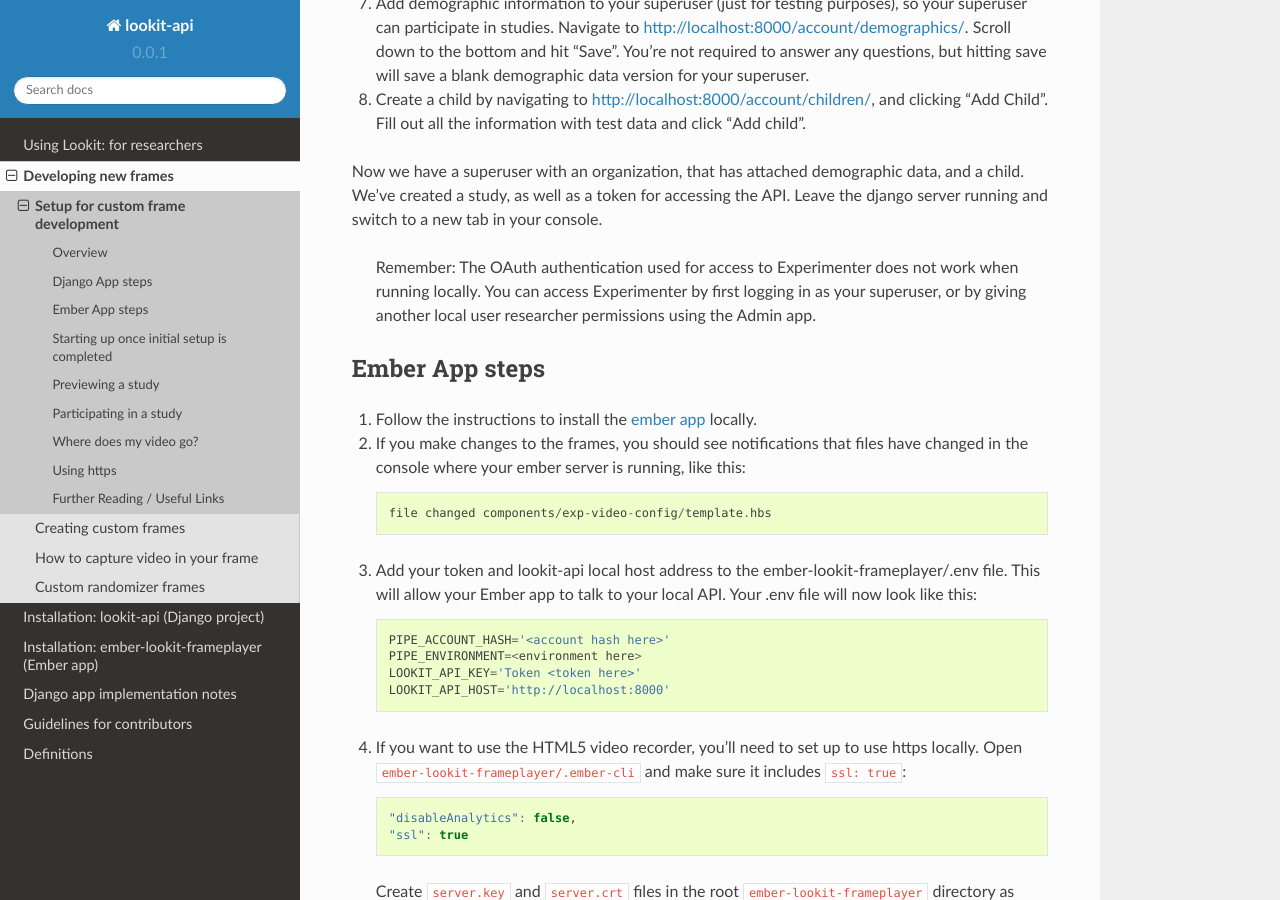
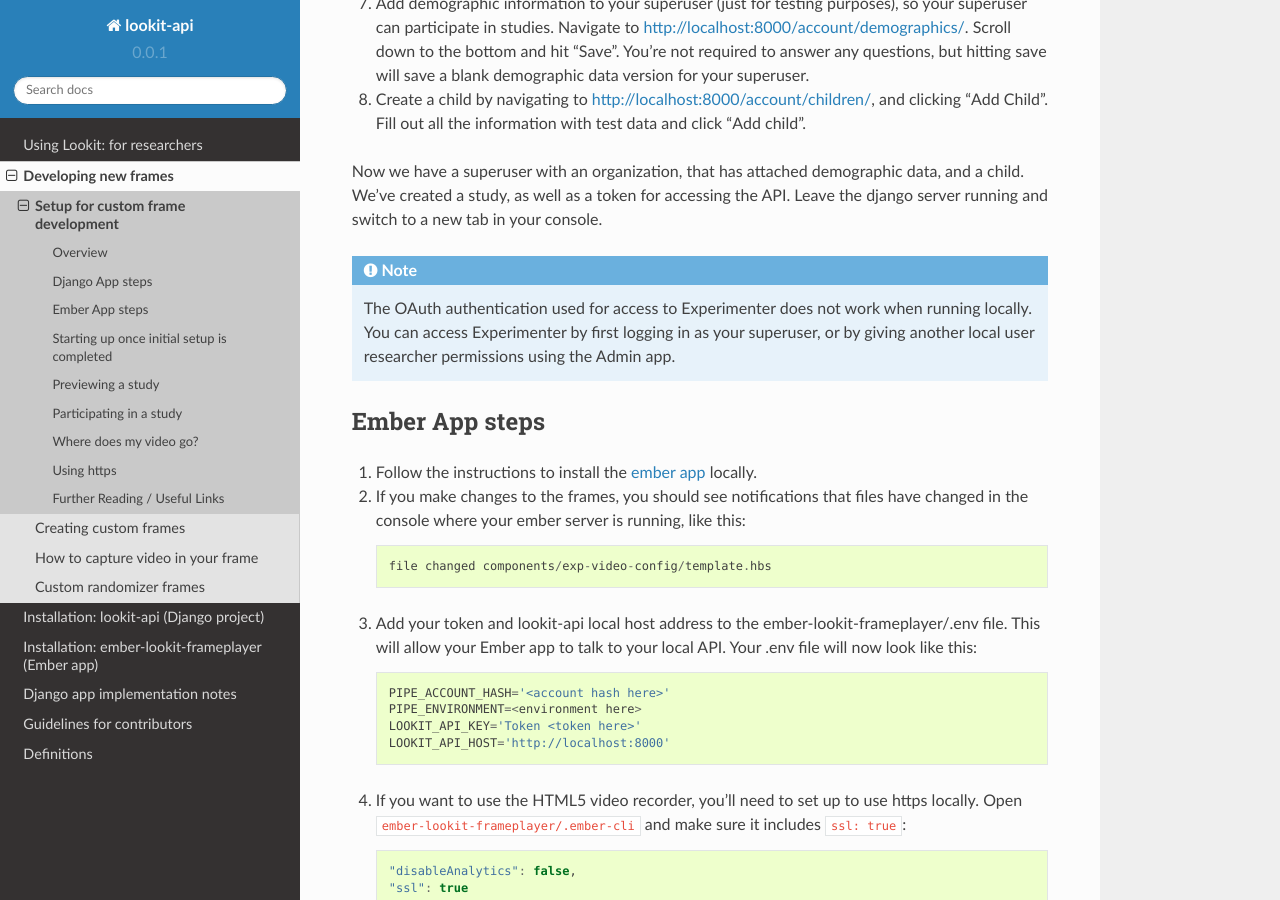
Before and after one commit to lookit/lookit-docs, a Sphinx documentation site: the page built from docs/source/frame-dev-setup.rst, in a window 1280 px wide and 900 px high, scrolled down 1424 px. Built offline with Sphinx 7.4.7 and the Read the Docs theme 2.0.0, drawn with Linux system fonts in a browser that asks for light colours; some of the changed lines change nothing that is shown.

Commit message:
Add note block in place of "remember:"

```diff
--- a/docs/source/frame-dev-setup.rst
+++ b/docs/source/frame-dev-setup.rst
@@ -89,7 +89,8 @@
 for accessing the API. Leave the django server running and switch to a
 new tab in your console.
 
-   Remember: The OAuth authentication used for access to Experimenter
+.. note::
+   The OAuth authentication used for access to Experimenter
    does not work when running locally. You can access Experimenter by
    first logging in as your superuser, or by giving another local user
    researcher permissions using the Admin app.
```
